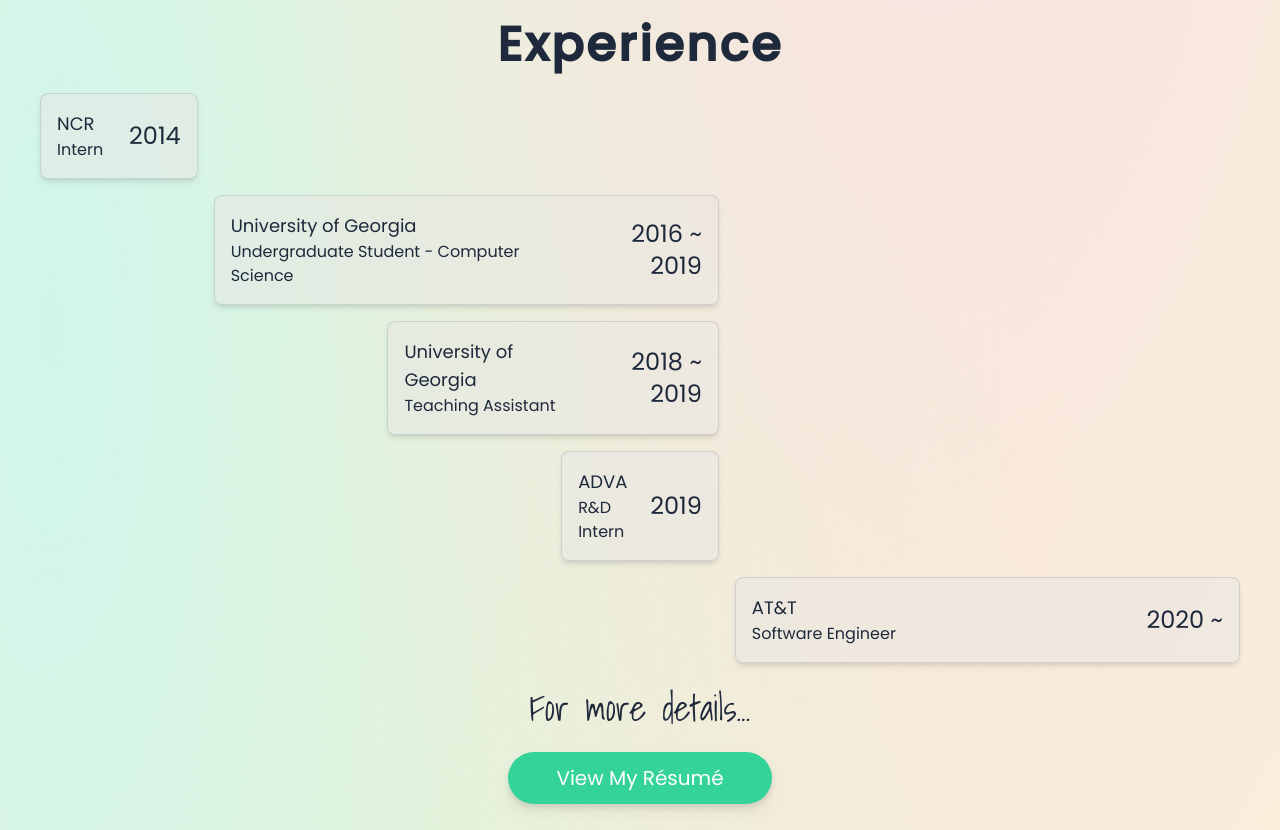
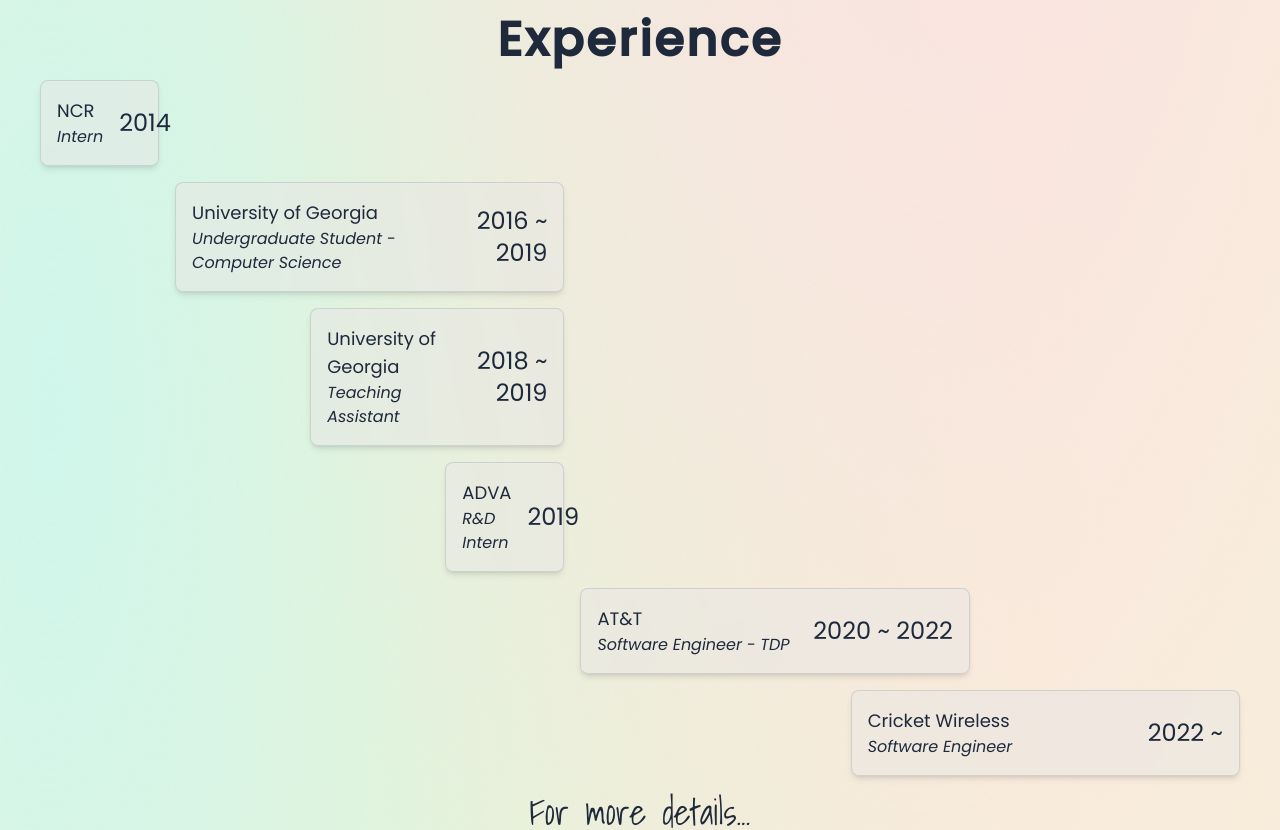
Before and after one commit to Andros415/Andros415.github.io, a React (Vite) app: page / in a window 1280 px wide. Shown: the part 3480-4310 px from the top of the page. Built offline with nearby package versions, Linux system fonts and the light colour scheme; no server answers.

Commit message:
Update Experience + New Desktop Dark Theme

```diff
--- a/src/App.tsx
+++ b/src/App.tsx
@@ -11,7 +11,7 @@
 
 function App() {
   return (
-    <div className="bg-lightBase bg-lightScheme dark:bg-gradient-to-t dark:from-noir dark:to-slate-900">
+    <div className="bg-lightBase bg-lightScheme dark:bg-gradient-to-t dark:from-noir dark:to-slate-900 md:dark:bg-darkBase md:dark:bg-darkScheme">
       <ThemeProvider>
         <Navbar />
         <Splash />
--- a/src/components/Experience/Experience.tsx
+++ b/src/components/Experience/Experience.tsx
@@ -11,7 +11,7 @@
       <h1 className="text-center font-main text-5xl font-bold tracking-wider">
         Experience
       </h1>
-      <div className="m-4 grid gap-4 md:mx-10 lg:grid-cols-7">
+      <div className="m-4 grid gap-4 md:mx-10 lg:grid-cols-9">
         <TimelineItem
           company="NCR"
           position="Intern"
@@ -40,10 +40,17 @@
         />
         <TimelineItem
           company="AT&T"
+          position="Software Engineer - TDP"
+          startYear="2020"
+          endYear="2022"
+          gridPositionClasses="md:row-start-5 md:col-start-5 md:col-span-3"
+        />
+        <TimelineItem
+          company="Cricket Wireless"
           position="Software Engineer"
-          startYear="2020"
+          startYear="2022"
           isCurrentJob
-          gridPositionClasses="md:row-start-5 md:col-start-5 md:col-span-3"
+          gridPositionClasses="md:row-start-6 md:col-start-7 md:col-span-3"
         />
       </div>
       <div className="space-y-6">
--- a/src/components/Experience/TimelineItem.tsx
+++ b/src/components/Experience/TimelineItem.tsx
@@ -23,14 +23,14 @@
 
   return (
     <div
-      className={`rounded-lg border border-slate-500/20 dark:border-slate-500/50 bg-stone-200/50 dark:bg-slate-500/50 p-4 font-main text-slate-800 dark:text-white shadow-md backdrop-blur-sm ${
+      className={`rounded-lg border border-slate-500/20 bg-stone-200/50 p-4 font-main text-slate-800 shadow-md backdrop-blur-sm dark:border-slate-500/50 dark:bg-slate-500/50 dark:text-white ${
         gridPositionClasses ? gridPositionClasses : ""
       }`}
     >
       <div className="flex items-center justify-between">
         <div className="mr-4">
           <p className="text-lg">{company}</p>
-          <p>{position}</p>
+          <p className="italic">{position}</p>
         </div>
         <div>
           <p className="text-right text-xl md:text-2xl">{yearString}</p>
--- a/src/components/Navbar/Navbar.tsx
+++ b/src/components/Navbar/Navbar.tsx
@@ -28,7 +28,7 @@
 
   return (
     <>
-      <nav className="fixed z-20 flex min-w-full items-center shadow-sm justify-between bg-lightBase/95 dark:bg-slate-900/95 p-5 font-handwriting text-3xl text-slate-800 dark:text-white backdrop-blur-sm md:justify-evenly">
+      <nav className="fixed z-20 flex min-w-full items-center justify-between bg-lightBase/95 p-5 font-handwriting text-3xl text-slate-800 shadow-sm backdrop-blur-sm dark:bg-slate-900/95 dark:text-white md:justify-evenly md:dark:bg-darkBase/95">
         <HamburgerButton
           isNavbarExpanded={isNavbarExpanded}
           setIsNavbarExpanded={setIsNavbarExpanded}
--- a/src/components/Navbar/ThemeSelector.tsx
+++ b/src/components/Navbar/ThemeSelector.tsx
@@ -98,7 +98,7 @@
         leaveFrom="transform opacity-100 scale-100"
         leaveTo="transform opacity-0 scale-95"
       >
-        <Menu.Items className="absolute top-20 right-2 z-20 flex flex-col space-y-4 rounded-lg bg-lightBase/95 p-5 shadow-md dark:bg-slate-800/95 xl:right-[3%] 2xl:right-[6%]">
+        <Menu.Items className="absolute right-2 top-20 z-20 flex flex-col space-y-4 rounded-lg bg-lightBase/95 p-5 shadow-md backdrop-blur-sm dark:bg-slate-800/90 md:dark:bg-slate-900/90 xl:right-[3%] 2xl:right-[6%]">
           <ThemeSelectorOption
             materialIcon="light_mode"
             label="Light"
--- a/src/components/Projects/ProjectCard.tsx
+++ b/src/components/Projects/ProjectCard.tsx
@@ -22,7 +22,7 @@
           <div className="h-16 w-16 rounded-full bg-slate-400/50 dark:bg-slate-500/50" />
           <div className="h-16 w-16 rounded-full bg-slate-400/50 dark:bg-slate-500/50" />
         </div>
-        <button className="mx-auto block h-10 w-56 rounded-full bg-gray-400/60 dark:bg-gray-800/60 text-xl" />
+        <button className="mx-auto block h-10 w-56 rounded-full bg-gray-400/60 text-xl dark:bg-gray-800/60" />
         <p className="mx-auto h-4 w-40 rounded-md bg-slate-400/50 dark:bg-slate-500/50" />
       </div>
     </div>
@@ -39,7 +39,7 @@
   const formattedStargazers = project.stargazers_count?.toLocaleString();
 
   return (
-    <div className="mx-auto w-mobile space-y-4 divide-y-2 divide-gray-400/20 rounded-lg border shadow-lg border-slate-500/20 dark:border-slate-500/50 bg-stone-200/50 dark:bg-slate-500/50 p-4 text-left md:w-full">
+    <div className="mx-auto w-mobile space-y-4 divide-y-2 divide-gray-400/20 rounded-lg border border-slate-500/20 bg-stone-200/50 p-4 text-left shadow-lg dark:border-slate-500/50 dark:bg-slate-500/50 md:w-full">
       {loading ? (
         <TemplateProjectCard />
       ) : (
@@ -51,7 +51,7 @@
           <div className="space-y-4">
             {type === "Recent" ? (
               <>
-                <h2 className="pt-2 text-2xl font-light">Languages Used</h2>
+                <h2 className="py-2 text-2xl font-light">Languages Used</h2>
                 <LanguageRow languageURL={project?.languages_url as string} />
               </>
             ) : (
@@ -65,7 +65,7 @@
               </>
             )}
             <button
-              className="mx-auto block rounded-full bg-gray-400/60 dark:bg-gray-800/60 px-12 py-3 text-xl transition-colors hover:bg-gray-500/50 dark:hover:bg-gray-800"
+              className="mx-auto block rounded-full bg-gray-400/60 px-12 py-3 text-xl transition-colors hover:bg-gray-500/50 dark:bg-gray-800/60 dark:hover:bg-gray-800"
               onClick={() => window.open(`${project.url}`, "_blank")}
             >
               <i className="devicon-github-original" />
--- a/src/components/SkillsAndInterests/SkillIcon.tsx
+++ b/src/components/SkillsAndInterests/SkillIcon.tsx
@@ -18,7 +18,7 @@
   return (
     <div
       className={`group transition duration-300 sm:hover:scale-110 ${
-        size ? "flex w-32 flex-col justify-evenly" : ""
+        size ? "flex w-32 flex-col justify-center lg:w-auto" : ""
       }`}
     >
       <i
@@ -28,7 +28,7 @@
         style={{ fontSize: size }}
       />
       {caption && (
-        <p className="pointer-events-none font-main text-lg transition group-hover:opacity-100 sm:opacity-0">
+        <p className="pointer-events-none mt-1 font-main text-lg transition group-hover:opacity-100 sm:opacity-0">
           {caption}
         </p>
       )}
--- a/tailwind.config.js
+++ b/tailwind.config.js
@@ -11,12 +11,16 @@
         noir: "#182848",
         teal: "#3bbbaa",
         lightBase: "#f7f0d9",
+        darkBase: "#080727",
       },
       backgroundImage: {
         lightScheme: `radial-gradient(at 39% 22%, hsla(36,66%,91%,1) 0, transparent 41%),
          radial-gradient(at 72% 61%, hsla(350,78%,93%,1) 0, transparent 56%),
          radial-gradient(at 4% 85%, hsla(163,68%,89%,1) 0, transparent 57%),
          radial-gradient(at 27% 83%, hsla(45,100%,88%,1) 0, transparent 57%)`,
+        darkScheme: `radial-gradient(at 79% 7%, hsla(239,61%,7%,1) 0px, transparent 50%),
+        radial-gradient(at 27% 49%, hsla(203,35%,26%,0.62) 0px, transparent 50%),
+        radial-gradient(at 62% 75%, hsla(159,76%,26%,0.48) 0px, transparent 50%)`,
       },
       maxWidth: {
         mobile: "85%",
```
